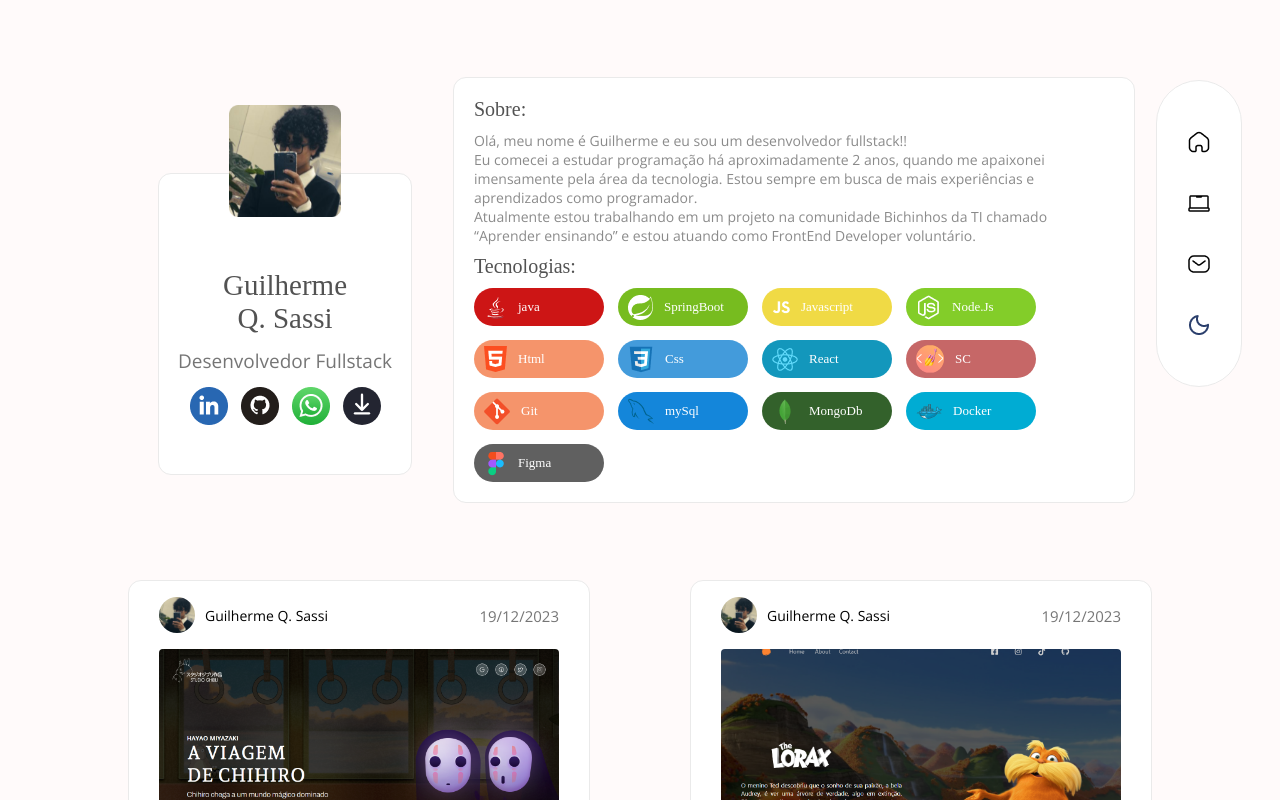
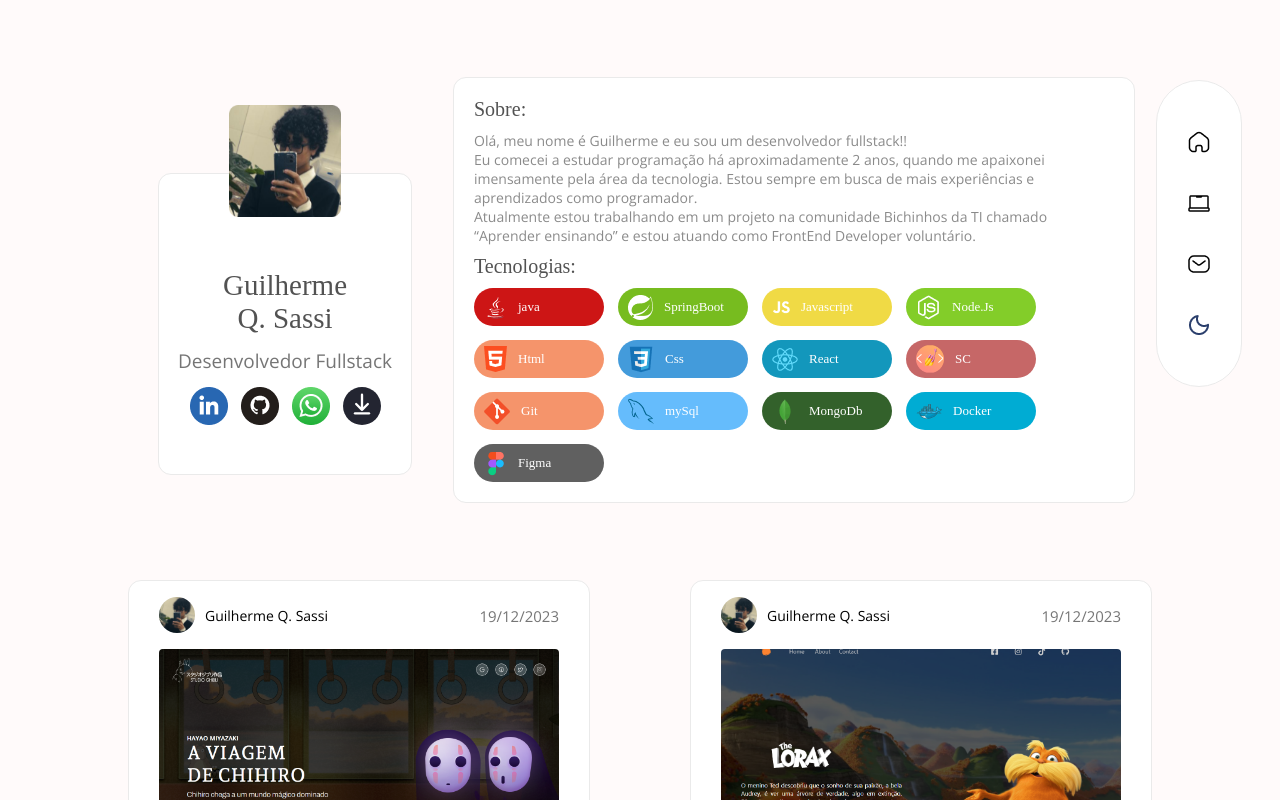
Before and after one commit to guiqsassi/Portifolio-2024, a React (Vite) app: page / in a window 1280 px wide. Shown: the top 800 px of the page. Built offline with nearby package versions, Linux system fonts and the light colour scheme; a web font is replaced by a local one.

Commit message:
melhorias

```diff
--- a/src/Components/Pages/Home/Home.jsx
+++ b/src/Components/Pages/Home/Home.jsx
@@ -67,7 +67,7 @@
                 <Tag img={React} text={"React"} color="#1397BC"></Tag>
                 <Tag img={styledCompo} text={"SC"} color="#C66767"></Tag>
                 <Tag img={git} text={"Git"} color="rgba(241, 101, 41, 0.69)"></Tag>
-                <Tag img={mySql} text={"mySql"} color="#1486DA"></Tag>
+                <Tag img={mySql} text={"mySql"} color="#65BCFC"></Tag>
                 <Tag img={mongo} text={"MongoDb"} color="#33612B"></Tag>
                 <Tag img={docker} text={"Docker"} color="#00ACD3"></Tag>
                 <Tag img={figma} text={"Figma"} color="#606060"></Tag>
```
